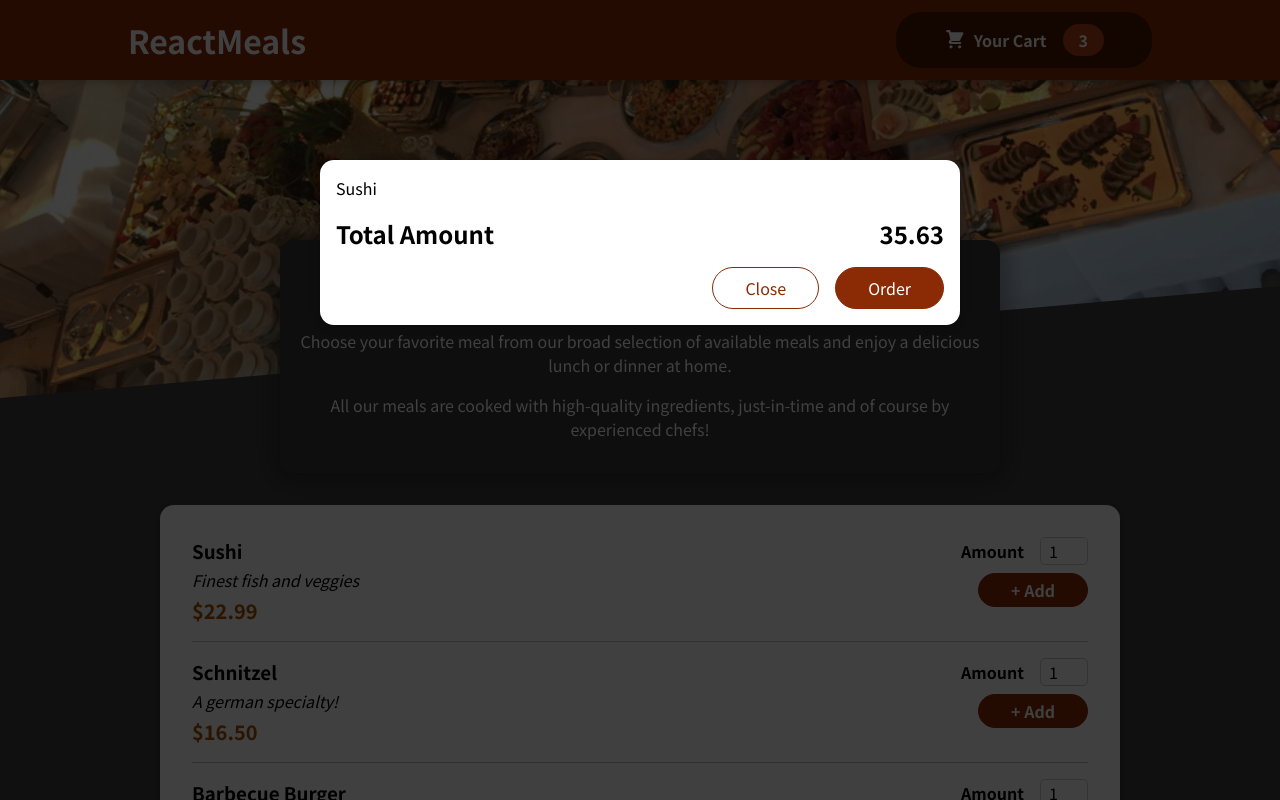
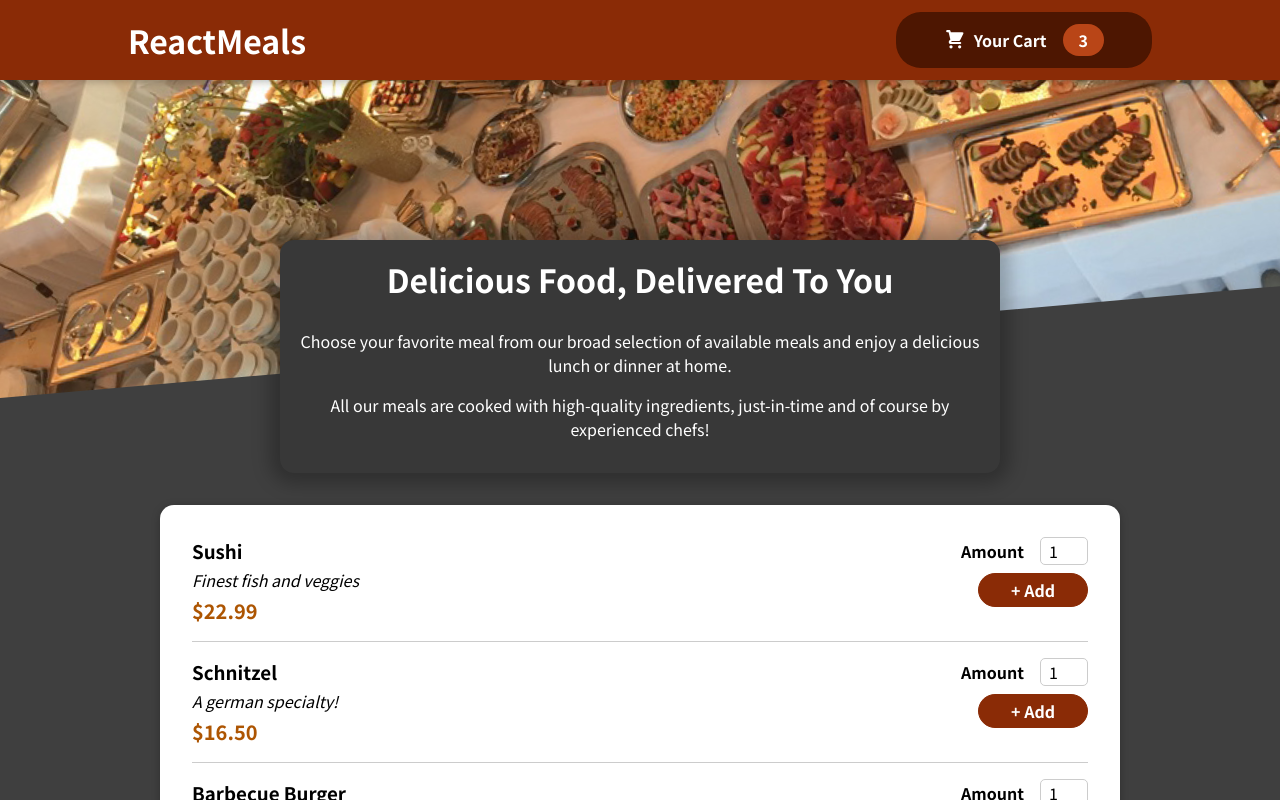
Before and after one commit to Esther-Yang/food-order-app, a React (Create React App) app: page / in a window 1280 px wide. Shown: the top 800 px of the page. Built offline with nearby package versions, Linux system fonts and the light colour scheme.

Commit message:
Pass down props

```diff
--- a/src/App.js
+++ b/src/App.js
@@ -1,13 +1,23 @@
-import React from "react";
+import React, { useState } from "react";
 import Header from "./components/Layout/Header";
 import Meals from "./components/Meals/Meals";
 import Cart from "./components/Cart/Cart";
 
 function App() {
+  const [cartIsShown, setCartIsShown] = useState(false);
+
+  const showCartHandler = () => {
+    setCartIsShown(true);
+  };
+
+  const hideCartHandler = () => {
+    setCartIsShown(false);
+  };
+
   return (
     <React.Fragment>
-      <Cart />
-      <Header />
+      {cartIsShown && <Cart onClose={hideCartHandler} />}
+      <Header onShowCart={showCartHandler} />
       <main>
         <Meals />
       </main>
--- a/src/components/Cart/Cart.js
+++ b/src/components/Cart/Cart.js
@@ -10,14 +10,16 @@
     </ul>
   );
   return (
-    <Modal>
+    <Modal onClose={props.onClose}>
       {cartItems}
       <div className={classes.total}>
         <span>Total Amount</span>
         <span>35.63</span>
       </div>
       <div className={classes.actions}>
-        <button className={classes["button--alt"]}>Close</button>
+        <button className={classes["button--alt"]} onClick={props.onClose}>
+          Close
+        </button>
         <button className={classes.button}>Order</button>
       </div>
     </Modal>
--- a/src/components/Layout/Header.js
+++ b/src/components/Layout/Header.js
@@ -8,7 +8,7 @@
     <React.Fragment>
       <header className={classes.header}>
         <h1>ReactMeals</h1>
-        <HeaderCartButton />
+        <HeaderCartButton onClick={props.onShowCart} />
       </header>
       <div className={classes["main-image"]}>
         <img src={mealsImage} alt="A Table full of delicious food" />
--- a/src/components/Layout/HeaderCartButton.js
+++ b/src/components/Layout/HeaderCartButton.js
@@ -1,9 +1,9 @@
 import CartIcon from "../Cart/CartIcon";
-import classes from './HeaderCartButton.module.css';
+import classes from "./HeaderCartButton.module.css";
 
 const HeaderCartButton = (props) => {
   return (
-    <button className={classes.button}>
+    <button className={classes.button} onClick={props.onClick}>
       <span className={classes.icon}>
         <CartIcon />
       </span>
--- a/src/components/UI/Modal.js
+++ b/src/components/UI/Modal.js
@@ -3,7 +3,7 @@
 import classes from "./Modal.module.css";
 
 const Backdrop = (props) => {
-  return <div className={classes.backdrop} />;
+  return <div className={classes.backdrop} onClick={props.onClose}/>;
 };
 
 const ModalOverlay = (props) => {
@@ -19,7 +19,7 @@
 const Modal = (props) => {
   return (
     <React.Fragment>
-      {ReactDOM.createPortal(<Backdrop />, portalElement)}
+      {ReactDOM.createPortal(<Backdrop onClose={props.onClose}/>, portalElement)}
       {ReactDOM.createPortal(
         <ModalOverlay>{props.children}</ModalOverlay>,
         portalElement
```
Also changed, not shown: 1 other file (tests, documents, lock files or other folders).
